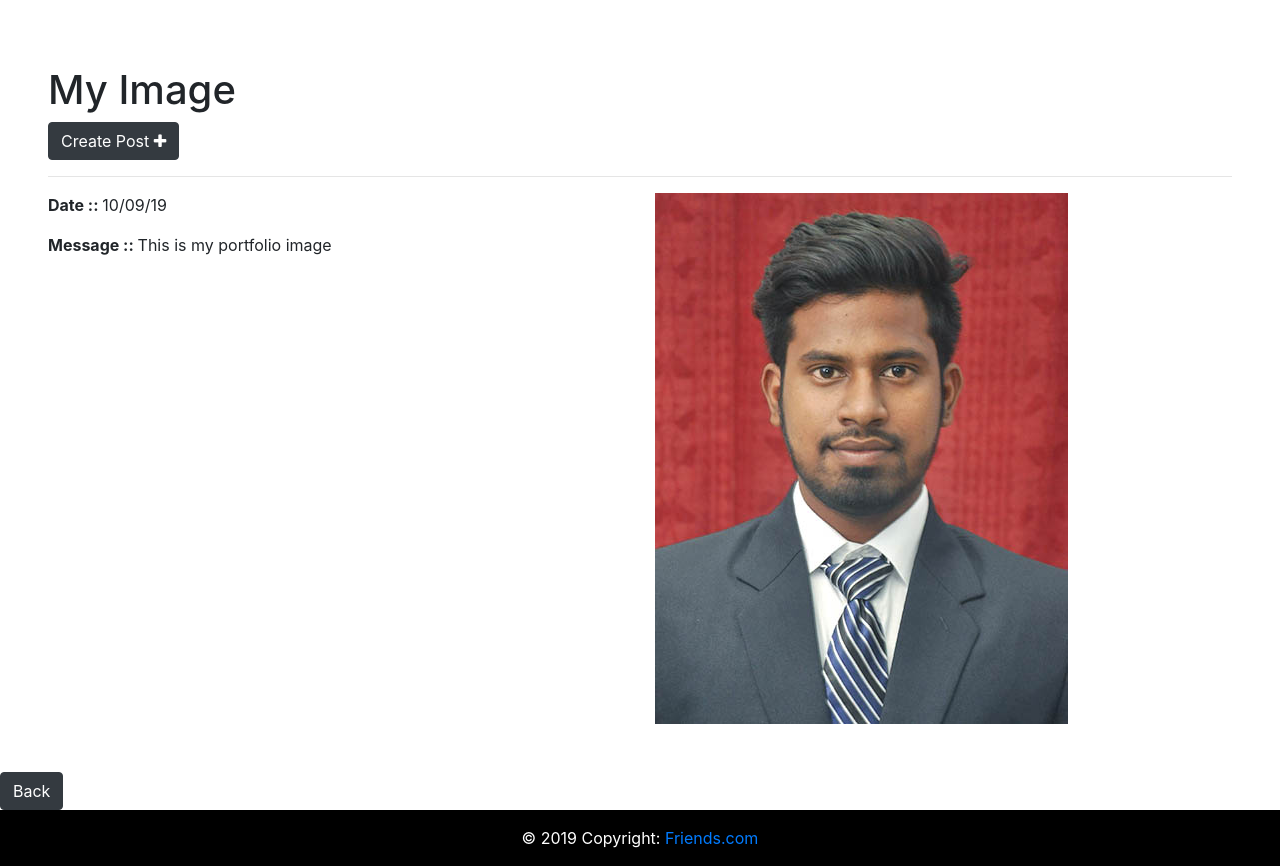
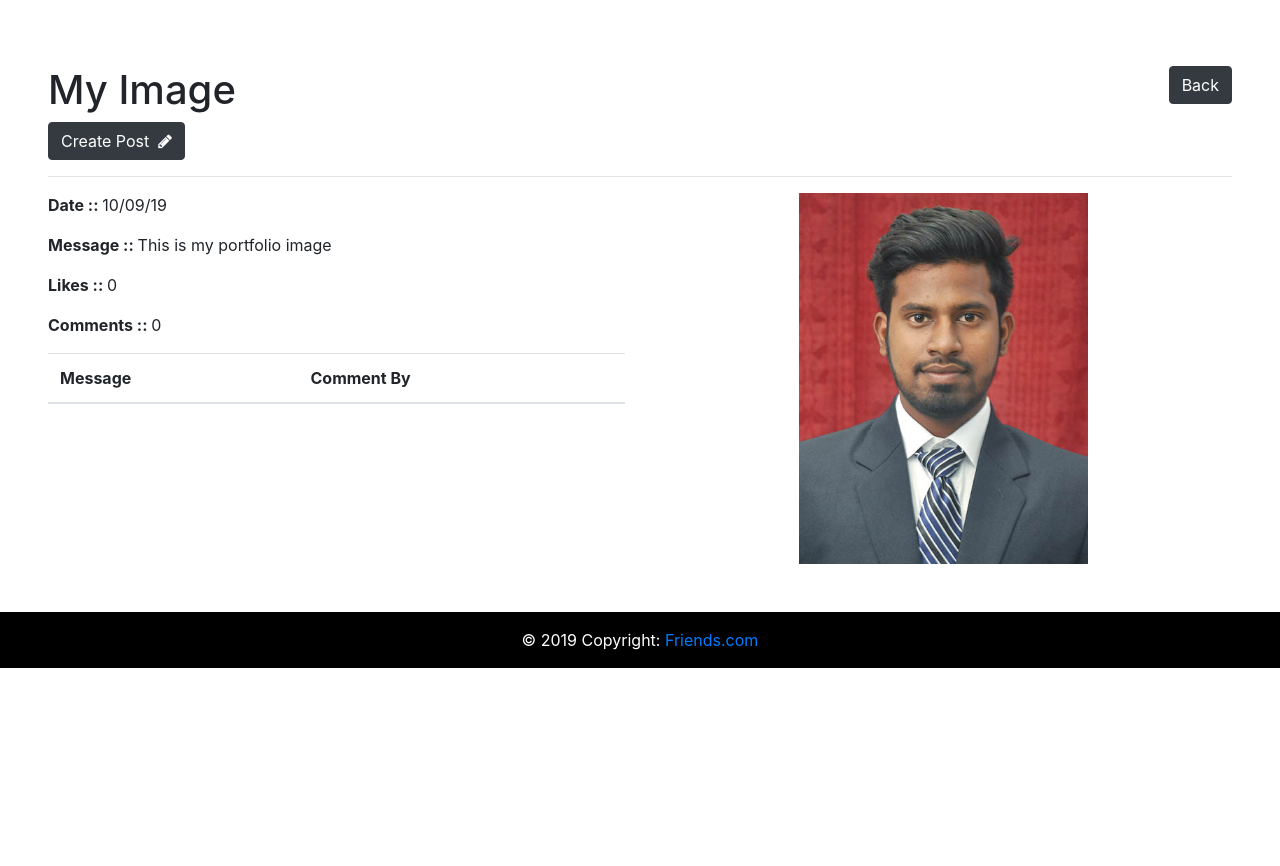
Before and after one commit to altafshaikh/Friends-The-Social-Network, a Django app: page /post/1 in a window 1280 px wide. Shown: the part 56-922 px from the top of the page. After the commit the page ends 724 px from the top, so only its background shows below. Run offline with Django 3.2, Linux system fonts and the light colour scheme; data comes from the database, SQL or seed files in the repository; both versions use the stored data as it was after the commit; lists and menus that the app fills with data are empty; some libraries are stand-ins or nearby versions.

Commit message:
post detail complete and django_crispy is used to format forms

```diff
--- a/core/templates/core/base_footer.html
+++ b/core/templates/core/base_footer.html
@@ -1,6 +1,11 @@
 <style>
 #footer{
   background-color : black;
+  {% comment %} position: fixed; {% endcomment %}
+  left: 0;
+  bottom: 0;
+  width: 100%;
+
 }
 #copyright{
   color:white;
--- a/core/templates/core/list_post.html
+++ b/core/templates/core/list_post.html
@@ -4,7 +4,7 @@
 
 {% block body %}
 <div class="p-5">
-<h1> My Posts</h1> <a href="{% url 'core:createpost' %}" ><button type="button" class="btn btn-dark">Create Post  <span class="fa fa-plus"></span></button></a>
+<h1> My Posts</h1> <a href="{% url 'core:createpost' %}" ><button type="button" class="btn btn-dark">Create Post&nbsp;&nbsp;<span class="fa fa-pencil"></span></button></a>
 <hr>
 
  <form>
--- a/core/templates/core/post_detail.html
+++ b/core/templates/core/post_detail.html
@@ -3,22 +3,56 @@
 
 
 {% block body %}
+<style>
+#profile_pic {
+  display: block;
+  margin-left: auto;
+  margin-right: auto;
+  width: 50%;
+}
+</style>
+
 <div class="p-5">
-    <h1> {{ post.subject }}</h1> <a href="{% url 'core:createpost' %}" ><button type="button" class="btn btn-dark">Create Post  <span class="fa fa-plus"></span></button></a>
-    <hr>
+    <div class="row">
+    <div class="col-sm-6">
+        <h1> {{ post.subject }}</h1> <a href="{% url 'core:createpost' %}" ><button type="button" class="btn btn-dark">Create Post&nbsp;&nbsp;<span class="fa fa-pencil"></span></button></a>
+    </div>
+    <div class="col-sm-6">
+        <a href="/post/" class="btn btn-dark" style="float: right;">Back</a>
+    </div>
+</div>
+<hr>
 
     <div class="row">
         <div class="col-sm-6">
             <p><strong>Date :: </strong> {{post.cr_date | date:"d/m/y"}}</p>
             <p><strong>Message :: </strong> {{ post.msg }}</p>
+            <p><strong>Likes :: </strong> {{ post.count }}</p>
+            <p><strong>Comments :: </strong> {{ post.comment_count }}</p>
+
+                <table class="table">
+                    <thead>
+                        <tr>
+                            <th>Message</th>
+                            <th>Comment By</th>
+                        </tr>
+                    </thead>
+                {% for comment in comments %}
+                        <tr>
+                            <td>{{ comment.msg }}</td>
+                            <td>{{ comment.commented_by }}</td>
+                        </tr>
+                {% endfor %}
+                </table>
+
         </div>
         <div class="col-sm-6">
-            <img class="img-fluid" src="/media/{{post.pic}}" />
+            <img id="profile_pic" class="img-fluid" src="/media/{{post.pic}}" />
         </div>
     </div>
 
 </div>
-<a href="/post/" class="btn btn-dark">Back</a>
+
 
 {% include 'core/base_footer.html' %}
 {% endblock %}
--- a/core/templates/core/profile_detail.html
+++ b/core/templates/core/profile_detail.html
@@ -36,6 +36,7 @@
     </div>
 
 </div>
+<script>
 
 {% include 'core/base_footer.html' %}
 {% endblock %}
--- a/core/templates/registration/index.html
+++ b/core/templates/registration/index.html
@@ -6,8 +6,6 @@
 
 {% if user.is_authenticated %}
     {% include 'core/user_home.html' %}
-    {% include 'core/base_footer.html' %}
-
 
 {% else %}
 <style>
@@ -68,7 +66,7 @@
 </div>
 
 
+
+{% endif %}
 {% include 'core/base_footer.html' %}
-{% endif %}
-
 {% endblock %}
--- a/core/views.py
+++ b/core/views.py
@@ -100,9 +100,15 @@ class PostListView(ListView):
             si=""
         return Post.objects.filter(Q(upload_by = self.request.user)).filter(Q(subject__icontains = si) | Q(msg__icontains = si)).order_by("-id")
 
-class PostDetailView(DetailView):
-    model = Post
-    template_name = 'core/post_detail.html'
+class PostDetailView(View):
+    def get(self, request, *args, **kwargs):
+        post_id =kwargs['pk']
+        post=Post.objects.filter(pk=post_id)[0]
+        comments = Comment.objects.filter(post_id=post_id)
+        # likes = PostLike.objects.filter(post_id=16)
+        context = {"post":post,"comments":comments}
+        return render(request, 'core/post_detail.html', context)
+
 
 class PostDeleteView(DeleteView):
     model = Post
@@ -142,6 +148,7 @@ def follow(request,pk):
     user = Profile.objects.get(pk=pk)
     FollowUser.objects.create(profile=user,followed_by=request.user.profile)
     return HttpResponseRedirect(redirect_to = "/profile/")
+
 def unfollow(request,pk):
     user = Profile.objects.get(pk=pk)
     criterion1 = Q(profile=user)
--- a/friends/settings.py
+++ b/friends/settings.py
@@ -27,6 +27,8 @@ INSTALLED_APPS = [
     'django.contrib.sessions',
     'django.contrib.messages',
     'django.contrib.staticfiles',
+    'crispy_forms',
+    'widget_tweaks',
     'core',
     'account',
 ]
@@ -112,7 +114,7 @@ USE_TZ = True
 STATIC_URL = '/static/'
 
 
-
+CRISPY_TEMPLATE_PACK = 'bootstrap4'
 
 LOGIN_REDIRECT_URL = 'index'
 
```
Also changed, not shown: core/templates/core/create_post.html (+22 -23 lines), core/templates/core/profile_form.html (+23 -7 lines), core/migrations/0017_auto_20190911_1409.py (added), core/migrations/0018_auto_20190911_1409.py (added), db.sqlite3.
